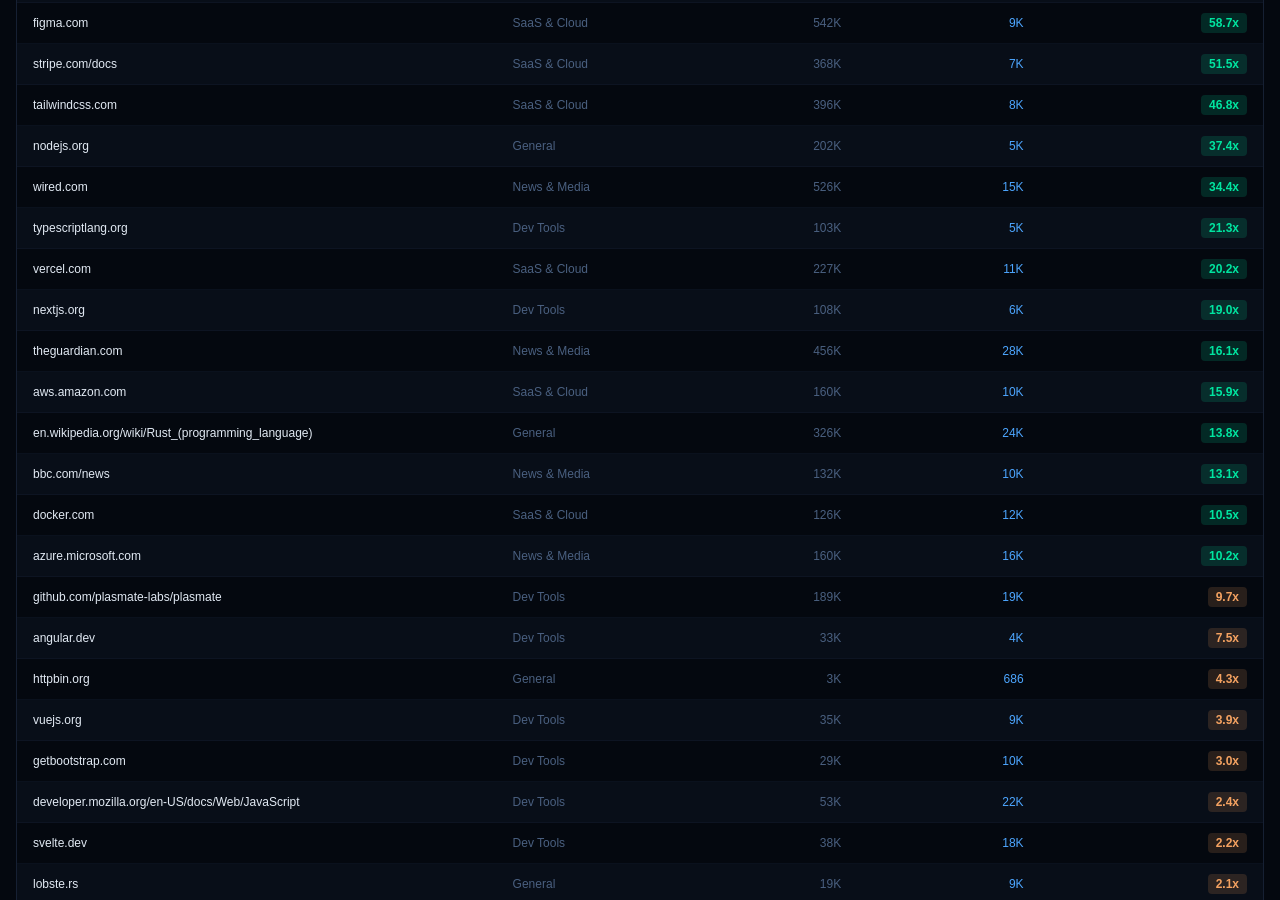
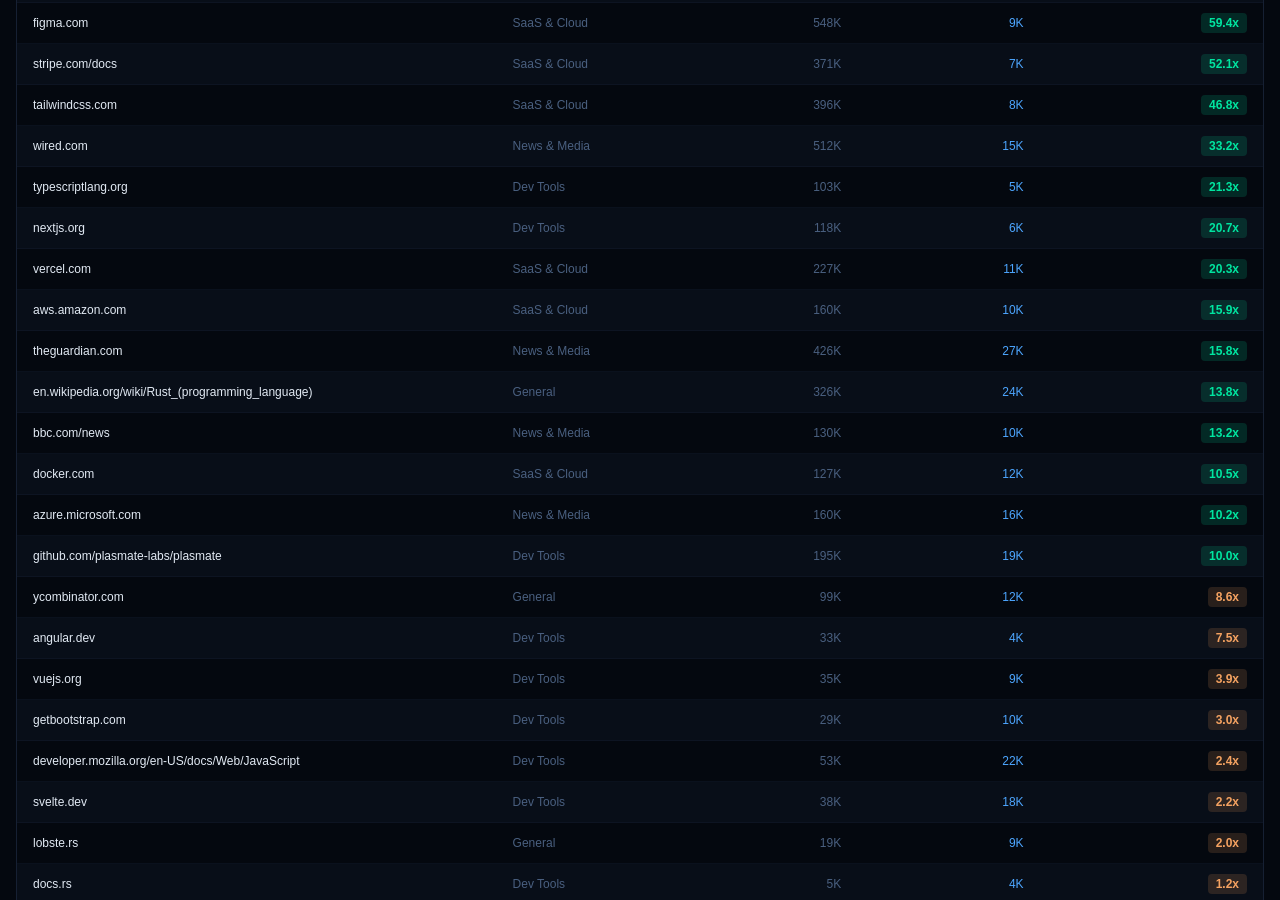
Before and after one commit to dbhurley/webtaskbench, a Next.js app: page / in a window 1280 px wide. Shown: the part 1900-2800 px from the top of the page. Built offline with nearby package versions, Linux system fonts and the light colour scheme; a web font is replaced by a local one.

Commit message:
data: weekly benchmark update (Plasmate v0.5.1)

```diff
--- a/src/data/benchmark.ts
+++ b/src/data/benchmark.ts
@@ -13,15 +13,15 @@
 
 export const benchmarkMeta: BenchmarkMeta = {
   plasmate_version: "0.5.1",
-  run_date: "2026-07-27T07:25:36.443Z",
-  sites_attempted: 39,
-  sites_succeeded: 39,
-  avg_compression: 27.0,
-  median_compression: 10.2,
-  peak_compression: 137.2,
+  run_date: "2026-08-03T07:24:11.474Z",
+  sites_attempted: 36,
+  sites_succeeded: 36,
+  avg_compression: 28.4,
+  median_compression: 10.3,
+  peak_compression: 137.6,
   peak_site: "cloud.google.com",
   previous_version: "0.5.1",
-  previous_avg_compression: 28.5,
+  previous_avg_compression: 27,
 };
 
 export interface BenchmarkEntry {
@@ -33,45 +33,42 @@
 }
 
 export const benchmarkData: BenchmarkEntry[] = [
-  { url: "https://cloud.google.com", html_tokens: 883702, som_tokens: 6441, ratio: 137.2, category: "SaaS & Cloud" },
-  { url: "https://arstechnica.com", html_tokens: 141425, som_tokens: 1294, ratio: 109.3, category: "News & Media" },
-  { url: "https://www.nytimes.com", html_tokens: 496623, som_tokens: 4592, ratio: 108.1, category: "News & Media" },
+  { url: "https://cloud.google.com", html_tokens: 886046, som_tokens: 6441, ratio: 137.6, category: "SaaS & Cloud" },
+  { url: "https://www.nytimes.com", html_tokens: 481511, som_tokens: 4383, ratio: 109.9, category: "News & Media" },
+  { url: "https://arstechnica.com", html_tokens: 139557, som_tokens: 1294, ratio: 107.8, category: "News & Media" },
+  { url: "https://techcrunch.com", html_tokens: 144075, som_tokens: 1401, ratio: 102.8, category: "News & Media" },
   { url: "https://kubernetes.io/docs", html_tokens: 125328, som_tokens: 1227, ratio: 102.1, category: "Dev Tools" },
-  { url: "https://techcrunch.com", html_tokens: 140785, som_tokens: 1401, ratio: 100.5, category: "News & Media" },
-  { url: "https://www.linear.app", html_tokens: 928722, som_tokens: 11102, ratio: 83.7, category: "SaaS & Cloud" },
-  { url: "https://www.figma.com", html_tokens: 541570, som_tokens: 9221, ratio: 58.7, category: "SaaS & Cloud" },
-  { url: "https://stripe.com/docs", html_tokens: 367546, som_tokens: 7132, ratio: 51.5, category: "SaaS & Cloud" },
-  { url: "https://tailwindcss.com", html_tokens: 395996, som_tokens: 8457, ratio: 46.8, category: "SaaS & Cloud" },
-  { url: "https://nodejs.org", html_tokens: 202135, som_tokens: 5398, ratio: 37.4, category: "General" },
-  { url: "https://www.wired.com", html_tokens: 525689, som_tokens: 15289, ratio: 34.4, category: "News & Media" },
-  { url: "https://www.typescriptlang.org", html_tokens: 102698, som_tokens: 4821, ratio: 21.3, category: "Dev Tools" },
-  { url: "https://vercel.com", html_tokens: 226506, som_tokens: 11205, ratio: 20.2, category: "SaaS & Cloud" },
-  { url: "https://nextjs.org", html_tokens: 107955, som_tokens: 5686, ratio: 19, category: "Dev Tools" },
-  { url: "https://www.theguardian.com", html_tokens: 456237, som_tokens: 28272, ratio: 16.1, category: "News & Media" },
-  { url: "https://aws.amazon.com", html_tokens: 160362, som_tokens: 10099, ratio: 15.9, category: "SaaS & Cloud" },
-  { url: "https://en.wikipedia.org/wiki/Rust_(programming_language)", html_tokens: 326458, som_tokens: 23645, ratio: 13.8, category: "General" },
-  { url: "https://www.bbc.com/news", html_tokens: 131862, som_tokens: 10079, ratio: 13.1, category: "News & Media" },
-  { url: "https://www.docker.com", html_tokens: 126404, som_tokens: 12089, ratio: 10.5, category: "SaaS & Cloud" },
-  { url: "https://azure.microsoft.com", html_tokens: 159985, som_tokens: 15675, ratio: 10.2, category: "News & Media" },
-  { url: "https://github.com/plasmate-labs/plasmate", html_tokens: 189210, som_tokens: 19478, ratio: 9.7, category: "Dev Tools" },
-  { url: "https://angular.dev", html_tokens: 33127, som_tokens: 4404, ratio: 7.5, category: "Dev Tools" },
-  { url: "https://httpbin.org", html_tokens: 2968, som_tokens: 686, ratio: 4.3, category: "General" },
-  { url: "https://vuejs.org", html_tokens: 34571, som_tokens: 8769, ratio: 3.9, category: "Dev Tools" },
+  { url: "https://www.linear.app", html_tokens: 935788, som_tokens: 11090, ratio: 84.4, category: "SaaS & Cloud" },
+  { url: "https://www.figma.com", html_tokens: 548007, som_tokens: 9221, ratio: 59.4, category: "SaaS & Cloud" },
+  { url: "https://stripe.com/docs", html_tokens: 371448, som_tokens: 7132, ratio: 52.1, category: "SaaS & Cloud" },
+  { url: "https://tailwindcss.com", html_tokens: 395996, som_tokens: 8458, ratio: 46.8, category: "SaaS & Cloud" },
+  { url: "https://www.wired.com", html_tokens: 511929, som_tokens: 15405, ratio: 33.2, category: "News & Media" },
+  { url: "https://www.typescriptlang.org", html_tokens: 102702, som_tokens: 4821, ratio: 21.3, category: "Dev Tools" },
+  { url: "https://nextjs.org", html_tokens: 117890, som_tokens: 5686, ratio: 20.7, category: "Dev Tools" },
+  { url: "https://vercel.com", html_tokens: 226952, som_tokens: 11204, ratio: 20.3, category: "SaaS & Cloud" },
+  { url: "https://aws.amazon.com", html_tokens: 160366, som_tokens: 10099, ratio: 15.9, category: "SaaS & Cloud" },
+  { url: "https://www.theguardian.com", html_tokens: 425924, som_tokens: 26936, ratio: 15.8, category: "News & Media" },
+  { url: "https://en.wikipedia.org/wiki/Rust_(programming_language)", html_tokens: 326455, som_tokens: 23661, ratio: 13.8, category: "General" },
+  { url: "https://www.bbc.com/news", html_tokens: 130445, som_tokens: 9856, ratio: 13.2, category: "News & Media" },
+  { url: "https://www.docker.com", html_tokens: 126628, som_tokens: 12089, ratio: 10.5, category: "SaaS & Cloud" },
+  { url: "https://azure.microsoft.com", html_tokens: 159952, som_tokens: 15671, ratio: 10.2, category: "News & Media" },
+  { url: "https://github.com/plasmate-labs/plasmate", html_tokens: 194591, som_tokens: 19418, ratio: 10, category: "Dev Tools" },
+  { url: "https://www.ycombinator.com", html_tokens: 99443, som_tokens: 11568, ratio: 8.6, category: "General" },
+  { url: "https://angular.dev", html_tokens: 32963, som_tokens: 4407, ratio: 7.5, category: "Dev Tools" },
+  { url: "https://vuejs.org", html_tokens: 34569, som_tokens: 8769, ratio: 3.9, category: "Dev Tools" },
   { url: "https://getbootstrap.com", html_tokens: 29337, som_tokens: 9697, ratio: 3, category: "Dev Tools" },
-  { url: "https://developer.mozilla.org/en-US/docs/Web/JavaScript", html_tokens: 53477, som_tokens: 22108, ratio: 2.4, category: "Dev Tools" },
-  { url: "https://svelte.dev", html_tokens: 38216, som_tokens: 17679, ratio: 2.2, category: "Dev Tools" },
-  { url: "https://lobste.rs", html_tokens: 18765, som_tokens: 9112, ratio: 2.1, category: "General" },
-  { url: "https://medium.com", html_tokens: 2618, som_tokens: 1395, ratio: 1.9, category: "News & Media" },
-  { url: "https://docs.rs", html_tokens: 4532, som_tokens: 3627, ratio: 1.2, category: "Dev Tools" },
+  { url: "https://developer.mozilla.org/en-US/docs/Web/JavaScript", html_tokens: 53488, som_tokens: 22108, ratio: 2.4, category: "Dev Tools" },
+  { url: "https://svelte.dev", html_tokens: 38214, som_tokens: 17679, ratio: 2.2, category: "Dev Tools" },
+  { url: "https://lobste.rs", html_tokens: 18539, som_tokens: 9272, ratio: 2, category: "General" },
+  { url: "https://docs.rs", html_tokens: 4695, som_tokens: 3783, ratio: 1.2, category: "Dev Tools" },
   { url: "https://www.rust-lang.org", html_tokens: 5112, som_tokens: 5034, ratio: 1, category: "Dev Tools" },
-  { url: "https://pypi.org", html_tokens: 6204, som_tokens: 6568, ratio: 0.9, category: "Dev Tools" },
-  { url: "https://news.ycombinator.com", html_tokens: 11819, som_tokens: 14528, ratio: 0.8, category: "General" },
+  { url: "https://pypi.org", html_tokens: 6211, som_tokens: 6573, ratio: 0.9, category: "Dev Tools" },
+  { url: "https://news.ycombinator.com", html_tokens: 11856, som_tokens: 14579, ratio: 0.8, category: "General" },
   { url: "https://jsonplaceholder.typicode.com", html_tokens: 2476, som_tokens: 3282, ratio: 0.8, category: "General" },
-  { url: "https://www.postgresql.org", html_tokens: 6485, som_tokens: 9354, ratio: 0.7, category: "Dev Tools" },
-  { url: "https://www.python.org", html_tokens: 8936, som_tokens: 14474, ratio: 0.6, category: "General" },
+  { url: "https://www.postgresql.org", html_tokens: 6490, som_tokens: 9361, ratio: 0.7, category: "Dev Tools" },
+  { url: "https://www.python.org", html_tokens: 9142, som_tokens: 14491, ratio: 0.6, category: "General" },
   { url: "https://example.com", html_tokens: 162, som_tokens: 357, ratio: 0.5, category: "General" },
-  { url: "https://crates.io", html_tokens: 68, som_tokens: 300, ratio: 0.2, category: "General" },
-  { url: "https://www.producthunt.com", html_tokens: 2633, som_tokens: 25629, ratio: 0.1, category: "General" },
+  { url: "https://crates.io", html_tokens: 71, som_tokens: 300, ratio: 0.2, category: "General" },
 ];
 
 export const failedSites = [
```
